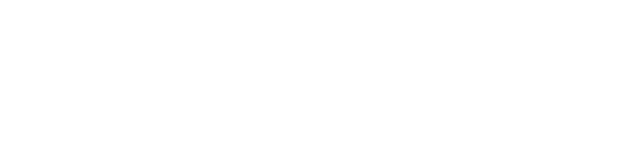
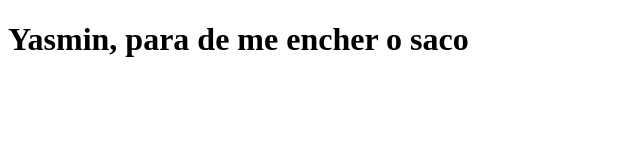
Before and after one commit to ArthurDRF/Entraga, a plain HTML site: page index.html in a window 1280 px wide. Shown: the whole page, without its empty margins (0-640 px from the left). Drawn offline with Linux system fonts and the light colour scheme.

Commit message:
Colocando conteudo

```diff
--- a/index.html
+++ b/index.html
@@ -7,6 +7,6 @@
         <title>Documento</title>
     </head>
     <body>
-
+        <h1>Yasmin, para de me encher o saco</h1>
     </body>
 </html>
```
